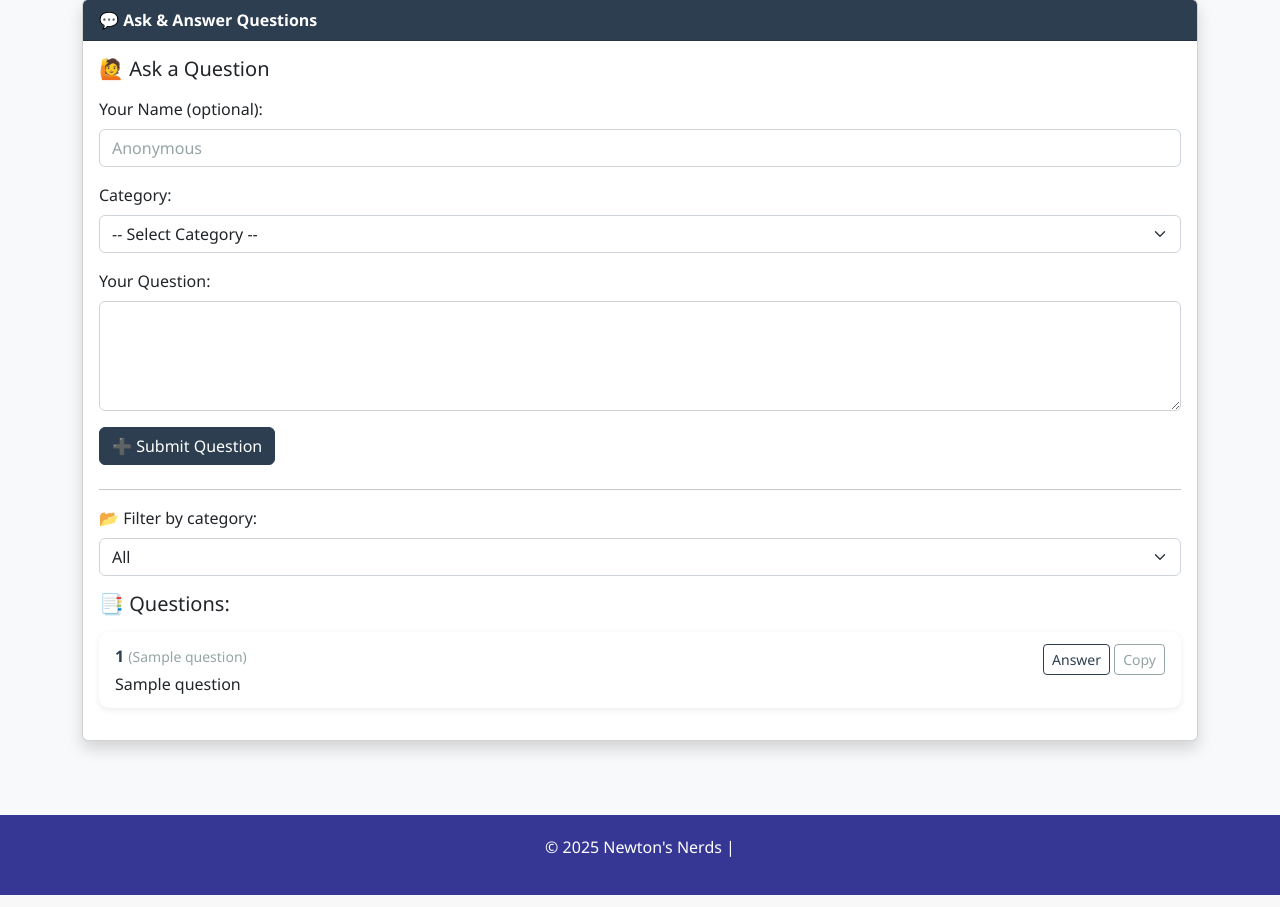
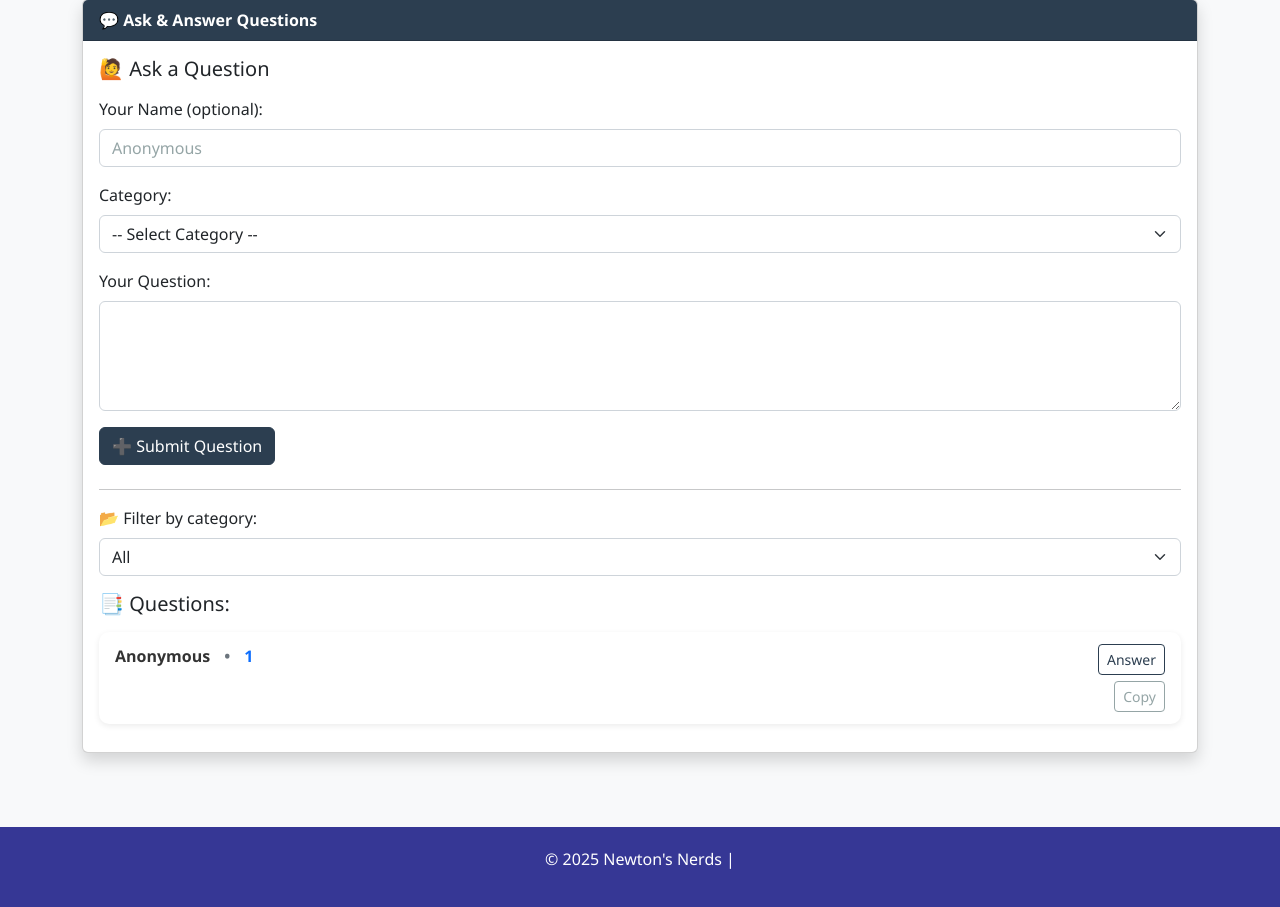
Before and after one commit to Kuetche-Duval/Final, a Flask app: template templates/Questions.html in a window 1280 px wide. Shown: the part 103-1010 px from the top of the page. Run offline with Flask 3, Linux system fonts and the light colour scheme; the template is opened without the code that fills it: most values are stand-ins (such as "Sample title", 1, 10 or a date in 2020); parts of the project's set-up code (start-up, migrations or seed data) failed here and were passed over; some libraries are stand-ins or nearby versions.

Commit message:
Version prime

```diff
--- a/app.py
+++ b/app.py
@@ -10,25 +10,29 @@
 # --- Load .env ---
 load_dotenv()
 
-# --- Decode service account from Base64 ---
+# --- Decode service account from Base64 (if provided) and write to disk safely ---
 SERVICE_ACCOUNT_B64 = os.environ.get("SERVICE_ACCOUNT_JSON_B64")
 SERVICE_ACCOUNT_PATH = os.environ.get("SERVICE_ACCOUNT_JSON_PATH", "service_account.json")
 
 if SERVICE_ACCOUNT_B64:
     try:
+        # remove any whitespace/newlines, decode and validate JSON
         b64 = "".join(SERVICE_ACCOUNT_B64.split())
         data = base64.b64decode(b64)
-        json.loads(data.decode("utf-8"))  # sanity check
+        json.loads(data.decode("utf-8"))  # sanity check the JSON
         tmp = SERVICE_ACCOUNT_PATH + ".tmp"
         with open(tmp, "wb") as f:
             f.write(data)
+        # atomically move into place
         Path(tmp).replace(SERVICE_ACCOUNT_PATH)
         try:
             os.chmod(SERVICE_ACCOUNT_PATH, 0o600)
         except PermissionError:
+            # on some platforms (Windows) chmod may fail; ignore safely
             pass
     except Exception as ex:
         raise RuntimeError(f"Failed to decode/write service account: {ex}")
+# If no base64 provided, ensure the file exists or let downstream fail with clear message
 elif not os.path.exists(SERVICE_ACCOUNT_PATH):
     raise RuntimeError("Missing service account credentials and SERVICE_ACCOUNT_JSON_B64 not set.")
 
@@ -38,12 +42,13 @@
 
 # --- Globals ---
 message = "Study hard, pray harder."
-categories = [
+STATIC_CATEGORIES = [
     "Mathematics", "Biology", "Computer Science",
     "Further Mathematics", "Chemistry", "Physics", "Other"
 ]
 
-# --- Imports that depend on service account ---
+# --- Imports that rely on the service account file being present ---
+# these modules should exist in your project (you provided earlier versions)
 from sheets import from_google_sheets, check_date, append_row, read_rules, clear_sheet, get_questions, reload_time
 from drive import from_google_drive, folders_and_images
 
@@ -53,12 +58,20 @@
 def home_page():
     return render_template("final index.html", message="Smart for school, wise for eternity. ❤️")
 
+
 @app.route("/content")
 def content_page():
     try:
         ws_values = from_google_sheets()
-        ws_title = ws_values[0]
-        ws_values = ws_values[1:]
+        # defensive: if sheet is empty return an empty structure
+        if not ws_values:
+            ws_title = []
+            ws_values = []
+        else:
+            # first row as title/header if present
+            ws_title = ws_values[0] if len(ws_values) > 0 else []
+            ws_values = ws_values[1:] if len(ws_values) > 1 else []
+
         dr_values = folders_and_images()
         form_list = from_google_drive(os.environ.get("FORMS_FOLDER_ID", ""), "application/vnd.google-apps.form")
 
@@ -72,42 +85,58 @@
             dr_values=dr_values
         )
     except Exception as e:
+        # Prefer returning a helpful error over crashing the whole app
         return f"Error loading content: {str(e)}", 500
+
 
 @app.route("/questions", methods=["GET", "POST"])
 def questions_page():
     try:
-        # filter dropdown uses name "categoryFilter" in your template
-        selected_category = request.form.get("categoryFilter", "")
+        # Capture filter selection (categoryFilter) if present
+        selected_category = (request.form.get("categoryFilter") or "").strip()
 
-        # handle new question submission
-        if request.method == "POST":
-            # if the user submitted a new question the form fields are name/category/question
-            # note: categoryFilter also triggers POST when filter is used; above we already captured it
-            username = request.form.get("name", "Anonymous").strip()
-            questionText = request.form.get("question", "").strip()
-            choiceSelected = request.form.get("category", "Other")
+        # Handle new question submission (the new-question form posts name, category, question)
+        if request.method == "POST" and request.form.get("question", "").strip():
+            username = (request.form.get("name") or "Anonymous").strip()
+            question_text = (request.form.get("question") or "").strip()
+            choice_selected = (request.form.get("category") or "Other").strip() or "Other"
 
-            if questionText:
-                append_row([choiceSelected, username, questionText])
-                # after append, redirect to GET so the new data appears (cache invalidated in append_row)
-                return redirect(url_for("questions_page"))
+            # append as [category, username, question] - sheets.append_row will add timestamp
+            append_row([choice_selected, username, question_text])
 
-        # Reload sheet at midnight (keep your existing behaviour)
-        if reload_time == datetime.time(0, 0):
-            clear_sheet()
+            # redirect to GET to avoid duplicate posts
+            return redirect(url_for("questions_page"))
 
-        # fetch all questions (get_questions handles cache)
-        all_questions = get_questions()
-        # remove any empty rows (safety)
-        all_questions = [q for q in all_questions if any(cell is not None and str(cell).strip() != "" for cell in q)]
+        # Optional: midnight clear behavior is intentionally disabled here because it was unreliable.
+        # If you want to clear daily, implement a persistent last-cleared-date check instead.
+        # if reload_time == datetime.time(0, 0):
+        #     clear_sheet()
 
-        # build categories from sheet (column 0 is category)
-        derived_categories = sorted({str(q[0]).strip() for q in all_questions if len(q) > 0 and q[0]})
+        # Fetch questions (get_questions() returns normalized rows with at least 4 columns)
+        all_questions = get_questions() or []
 
-        # filter by category — assuming sheet columns: 0=Category,1=Name,2=Question
-        if selected_category and selected_category != "All":
-            questions = [q for q in all_questions if len(q) > 0 and str(q[0]).strip() == selected_category.strip()]
+        # extra safety: remove fully empty rows
+        all_questions = [
+            q for q in all_questions
+            if isinstance(q, (list, tuple)) and any((cell is not None and str(cell).strip()) for cell in q)
+        ]
+
+        # Build set of derived categories from sheet (column 0), merge with STATIC_CATEGORIES
+        derived_set = {
+            str(q[0]).strip()
+            for q in all_questions
+            if len(q) > 0 and q[0]
+        }
+
+        extra_categories = [c for c in sorted(derived_set) if c not in STATIC_CATEGORIES]
+        categories_for_ui = STATIC_CATEGORIES + extra_categories
+
+        # Filter questions by selected category (empty string means show all)
+        if selected_category:
+            questions = [
+                q for q in all_questions
+                if len(q) > 0 and str(q[0]).strip() == selected_category
+            ]
         else:
             questions = all_questions
 
@@ -115,16 +144,17 @@
             "Questions.html",
             questions=questions,
             message=message,
-            categories=derived_categories or categories,  # fallback to your static list if sheet empty
+            categories=categories_for_ui,
             selected_category=selected_category
         )
+
     except Exception as e:
-        # friendly error response (avoid crashing)
+        # Render a friendly page with no questions and an error message
         return render_template(
             "Questions.html",
             questions=[],
             message=message,
-            categories=categories,
+            categories=STATIC_CATEGORIES,
             selected_category="",
             error=f"Unable to load questions right now: {e}"
         ), 200
@@ -133,11 +163,15 @@
 @app.route("/drive-image/<file_id>")
 def drive_image(file_id):
     try:
+        # lightweight proxy to serve Drive images by id
         url = f"https://drive.google.com/uc?export=download&id={file_id}"
         r = requests.get(url, stream=True, timeout=10)
-        return Response(r.content, content_type=r.headers.get("Content-Type", "image/jpeg"))
+        # content type depends on the file; we fallback to jpeg if missing
+        content_type = r.headers.get("Content-Type", "image/jpeg")
+        return Response(r.content, content_type=content_type)
     except Exception as e:
         return f"Image fetch error: {str(e)}", 500
+
 
 @app.route("/rules")
 def rules_page():
@@ -146,7 +180,9 @@
     except Exception as e:
         return f"Error loading rules: {str(e)}", 500
 
+
 # --- Entry point ---
 if __name__ == "__main__":
     port = int(os.environ.get("PORT", 5000))
+    # debug=True is useful during development; set to False in production
     app.run(host="0.0.0.0", port=port, debug=True)
--- a/templates/Questions.html
+++ b/templates/Questions.html
@@ -6,7 +6,7 @@
 
 {% block styles %}
 <style>
-  .question-list { list-style: none; padding: 0; }
+  .question-list { list-style: none; padding: 0; margin: 0; }
   .question-list li {
     background: #fff;
     margin-bottom: 12px;
@@ -14,9 +14,46 @@
     border-radius: 10px;
     box-shadow: 0 2px 6px rgba(0,0,0,0.08);
     cursor: pointer;
-    transition: background .3s;
+    transition: background .3s, transform .15s;
   }
-  .question-list li:hover { background: #f1f1ff; }
+  .question-list li:hover { background: #f1f1ff; transform: translateY(-2px); }
+
+  /* header (author • category) */
+  .question-header {
+    display: flex;
+    gap: 8px;
+    align-items: center;
+    flex-wrap: nowrap;      /* prevent wrapping */
+    white-space: nowrap;    /* force single line */
+    overflow: hidden;
+    text-overflow: ellipsis;
+    font-weight: 700;
+    color: #333;
+  }
+  .question-header .author { font-weight: 700; margin-right: 6px; }
+  .question-header .dot { color: #6c757d; margin-right: 6px; }
+  .question-header .category { color: #0d6efd; font-weight: 600; }
+
+  .message-text { margin-top: 6px; white-space: pre-wrap; color: #222; }
+
+  /* Time style similar to chat apps (small, muted, right-aligned) */
+  .message-time {
+    font-size: 0.78rem;
+    color: #6c757d;
+    margin-top: 6px;
+    display: inline-block;
+    min-width: 65px;
+    text-align: right;
+  }
+
+  /* Position action buttons/time to the right inside the list item */
+  .msg-actions {
+    display: flex;
+    flex-direction: column;
+    align-items: flex-end;
+    gap: 6px;
+    margin-left: 12px;
+  }
 
   .modal textarea {
     min-height: 200px;
@@ -24,11 +61,20 @@
     white-space: pre-wrap;
   }
 
+  /* Dark mode adapt */
   @media (prefers-color-scheme: dark) {
     .question-list li { background: #33334d; color: #eee; }
     .modal-content { background-color: #2c2c3c; color: #eee; }
     .modal textarea { background: #1e1e2a; color: #eee; }
     .card { background-color: #2a2a3d; color: #eee; }
+    .message-time { color: #bfc4d6; }
+    .question-header .category { color: #7fb4ff; }
+  }
+
+  /* small screens: allow header to truncate with ellipsis but keep icon/time visible */
+  @media (max-width: 576px) {
+    .question-header { max-width: calc(100% - 100px); } /* leaves room for buttons/time */
+    .msg-actions { min-width: 80px; }
   }
 </style>
 {% endblock %}
@@ -76,46 +122,54 @@
                 <option value="{{c}}" {% if selected_category == c %}selected{% endif %}>{{c}}</option>
               {% endfor %}
             </select>
-
           </form>
 
           <!-- ================== Questions List ================== -->
           <h5 class="mb-3">📑 Questions:</h5>
           <ul class="question-list">
             {% for q in questions %}
+            {# normalized rows: [category, name, question, time] (sheets.py ensures 4 cols) #}
+            {% set category = q[0] if q|length > 0 else '' %}
+            {% set author = q[1] if q|length > 1 and q[1] else 'Anonymous' %}
+            {% set question_text = q[2] if q|length > 2 else '' %}
+            {% set time_only = q[3] if q|length > 3 else '' %}
+
             <li class="question-item">
               <div class="d-flex justify-content-between align-items-start">
-                <div>
-                  <span class="fw-bold text-primary">{{ q[0] or 'Anonymous' }}</span>
-                  <small class="text-muted">({{ q[1] }})</small><br>
-                  <div class="mt-1">{{ q[2] }}</div>
+                <div style="flex:1; min-width:0;">
+                  <div class="question-header">
+                    <span class="author">{{ author }}</span>
+                    <span class="dot">•</span>
+                    <span class="category">{{ category }}</span>
+                  </div>
+
+                  <div class="message-text">{{ question_text }}</div>
+                  <div class="d-flex justify-content-end">
+                    <small class="text-muted message-time">{{ time_only }}</small>
+                  </div>
                 </div>
 
                 <!-- visible Answer button (and optional Copy button) -->
-                <div class="ms-3 text-end">
+                <div class="ms-3 text-end msg-actions">
                   <button type="button"
                           class="btn btn-sm btn-outline-primary answer-btn"
-                          data-author="{{ q[0]|e }}"
-                          data-question="{{ q[2]|e }}">
+                          data-author="{{ author|e }}"
+                          data-question="{{ question_text|e }}"
+                          data-timestamp="{{ time_only|e }}">
                     Answer
                   </button>
                   <button type="button"
                           class="btn btn-sm btn-outline-secondary copy-btn"
-                          data-question="{{ q[2]|e }}">
+                          data-question="{{ question_text|e }}">
                     Copy
                   </button>
                 </div>
               </div>
-
-              <!-- keep data attributes on the li for fallback if you prefer -->
-              <!-- data-author/data-question not required here because buttons carry them -->
             </li>
-
             {% else %}
               <li class="text-muted">No questions yet. Be the first to ask!</li>
             {% endfor %}
           </ul>
-
 
         </div>
       </div>
@@ -162,9 +216,10 @@
   }
 
   // Open answer modal and fill textarea
-  function openAnswerModal(author, question) {
+  function openAnswerModal(author, question, timestamp) {
     const textarea = document.getElementById("answerText");
-    const text = `❓ Question by ${author}:\n${question}\n\n💡 My Answer:\n`;
+    const timePart = timestamp ? ` at ${timestamp}` : "";
+    const text = `❓ Question by ${author}${timePart}:\n${question}\n\n💡 My Answer:\n`;
     if (textarea) {
       textarea.value = text;
       autosizeTextarea(textarea);
@@ -181,8 +236,7 @@
     } catch (err) {
       // fallthrough to fallback if bootstrap not available
     }
-    // Fallback: if Bootstrap modal isn't available, show a simple prompt with the text
-    // (user can copy/paste)
+    // Fallback: if Bootstrap modal isn't available, copy to clipboard and alert
     try {
       window.alert("Answer box (Bootstrap missing) — the prepared answer is copied to your clipboard.");
       navigator.clipboard.writeText(text).catch(()=>{ /* ignore */ });
@@ -241,9 +295,11 @@
     if (answerBtn) {
       const rawAuthor = answerBtn.getAttribute("data-author") || "";
       const rawQuestion = answerBtn.getAttribute("data-question") || "";
+      const rawTimestamp = answerBtn.getAttribute("data-timestamp") || "";
       const author = decodeHtml(rawAuthor);
       const question = decodeHtml(rawQuestion);
-      openAnswerModal(author, question);
+      const timestamp = decodeHtml(rawTimestamp);
+      openAnswerModal(author, question, timestamp);
       ev.preventDefault();
       return;
     }
```
Also changed, not shown: sheets.py (+46 -5 lines), static/styles.css (added).
